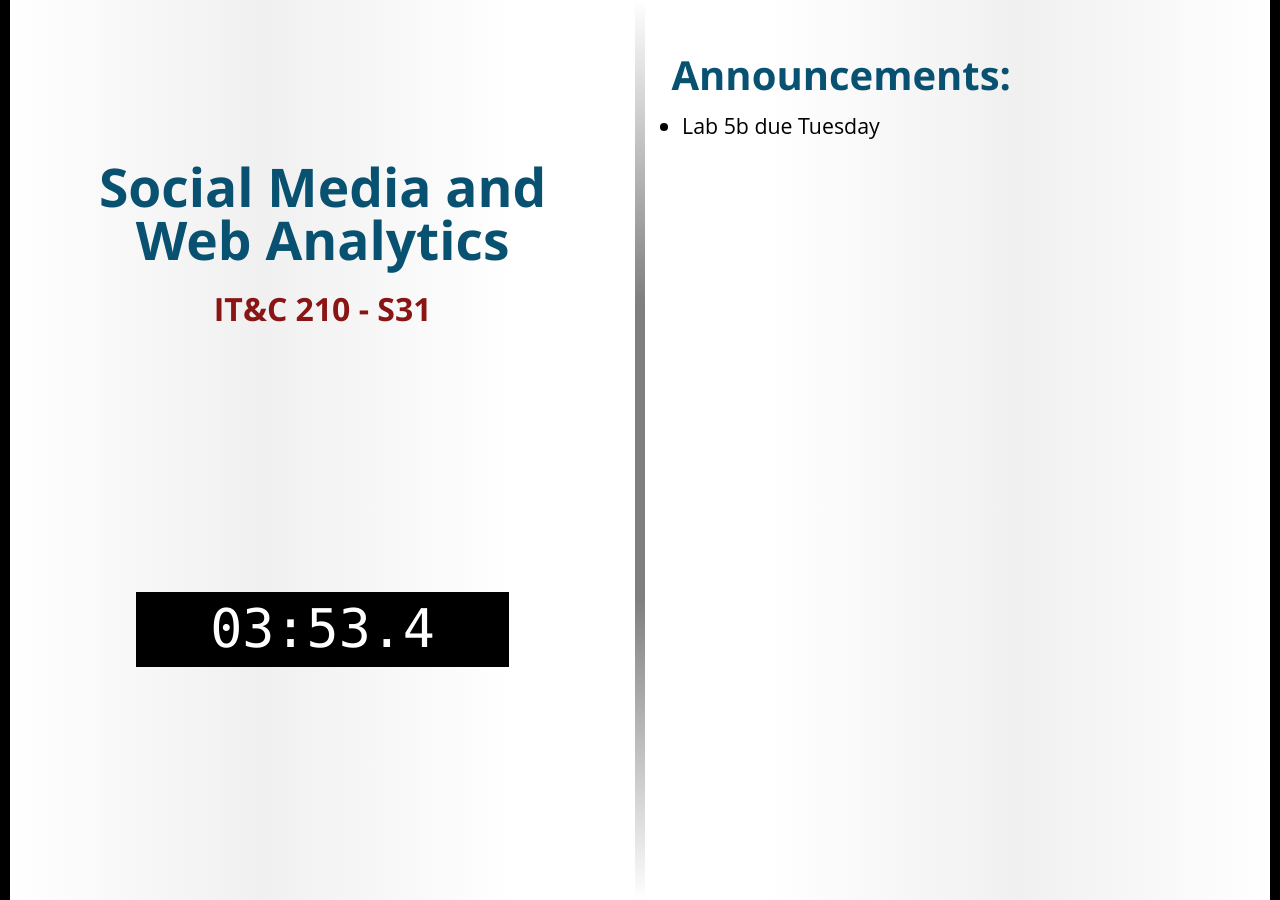
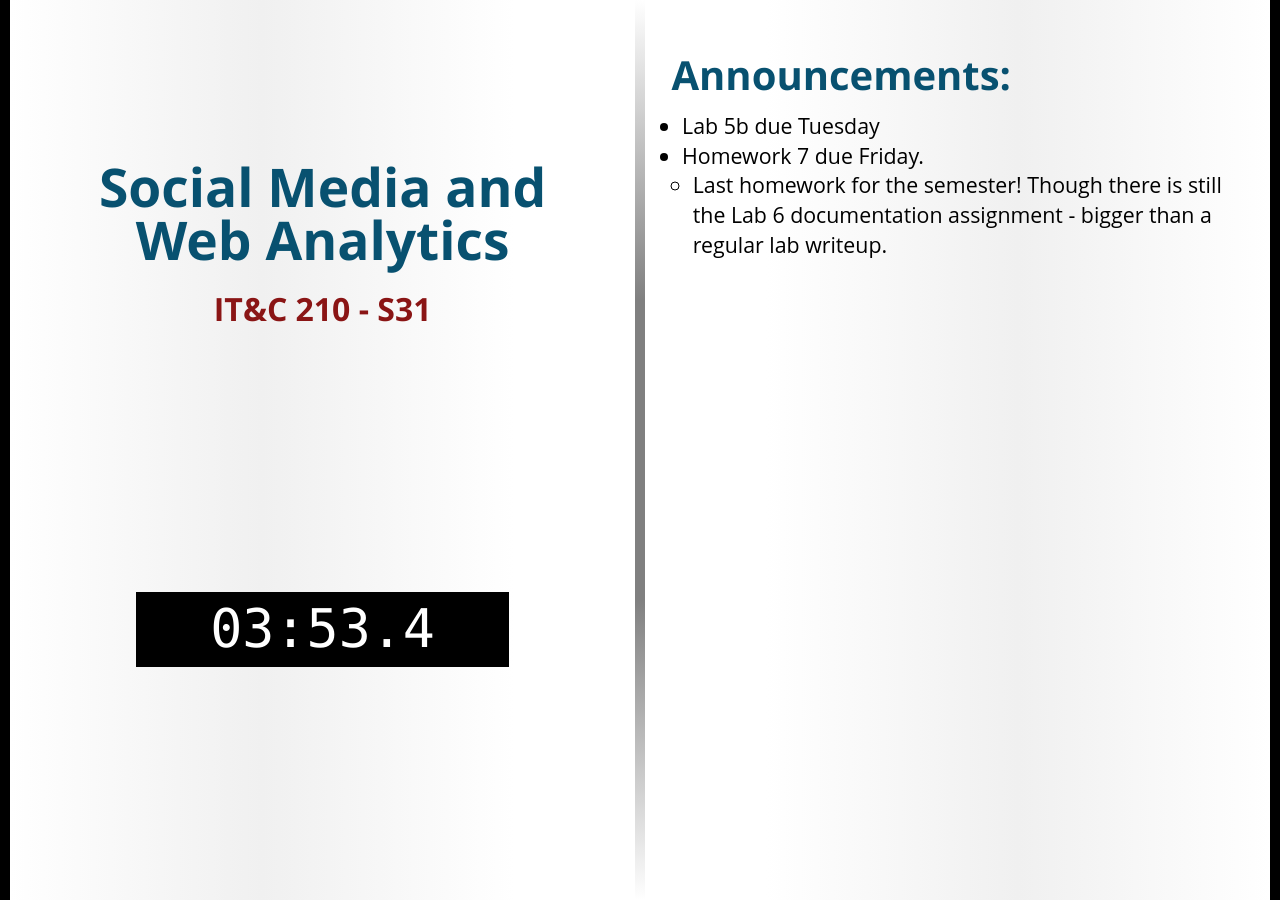
Before and after one commit to BYU-ITC-210/BYU-ITC-210.github.io, a Jekyll site: the page built from _welcome/S31.md, in a window 1280 px wide. Built offline with Jekyll 4.4.1, drawn with Linux system fonts in a browser that asks for light colours; some web fonts are replaced.

Commit message:
Update S31

```diff
--- a/_welcome/S31.md
+++ b/_welcome/S31.md
@@ -4,3 +4,5 @@ session: S31
 ---
 
 * Lab 5b due Tuesday
+* Homework 7 due Friday.
+    * Last homework for the semester! Though there is still the Lab 6 documentation assignment - bigger than a regular lab writeup.
```
